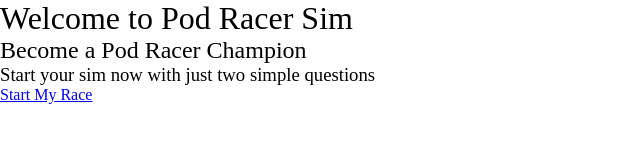
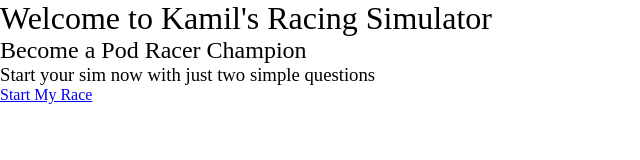
Before and after one commit to code420kam/udaracer, a website: page src/client/pages/home.html in a window 1280 px wide. Shown: the whole page, without its empty margins (0-640 px from the left). Drawn offline with Linux system fonts and the light colour scheme; files that its build step writes are made by us from their sources.

Commit message:
<Final Update>

```diff
--- a/src/client/pages/home.html
+++ b/src/client/pages/home.html
@@ -4,7 +4,7 @@
     <meta charset="UTF-8">
     <meta name="viewport" content="width=device-width, initial-scale=1.0">
     <meta http-equiv="X-UA-Compatible" content="ie=edge">
-    <title>Welcome to the Pod Racer Simulator</title>
+    <title>Welcome Kamil's Racing Simulator</title>
     <link rel="stylesheet" href="assets/stylesheets/reset.css">
     <link rel="stylesheet" href="assets/stylesheets/index.css">
     <link rel="stylesheet" href="\../assets/stylesheets/home.css">
@@ -12,7 +12,7 @@
 
 <body>
     <header>
-        <h1>Welcome to Pod Racer Sim</h1>
+        <h1>Welcome to Kamil's Racing Simulator</h1>
     </header>
     <main>
         <section>
```
